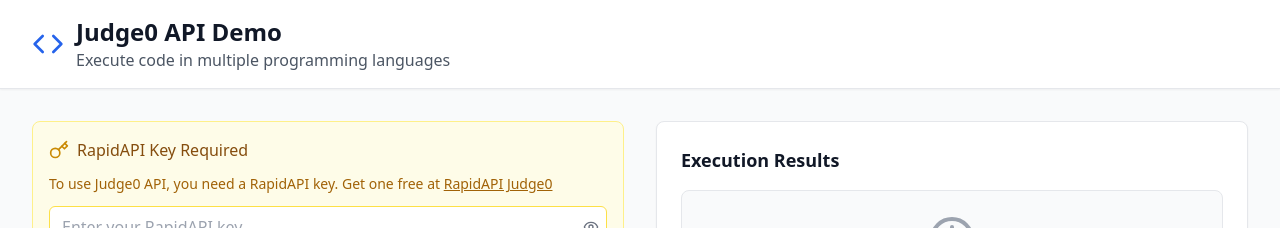
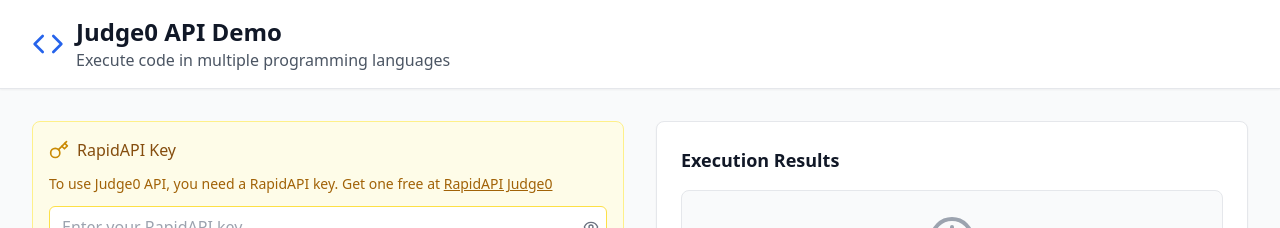
Before and after one commit to KartikeyRaghav/judge0-test, a React (Vite) app: page / in a window 1280 px wide. Shown: the top 228 px of the page. Built offline with nearby package versions, Linux system fonts and the light colour scheme; no server answers.

Commit message:
Update ApiKeyInput.tsx

```diff
--- a/src/components/ApiKeyInput.tsx
+++ b/src/components/ApiKeyInput.tsx
@@ -13,7 +13,7 @@ export const ApiKeyInput: React.FC<ApiKeyInputProps> = ({ apiKey, onApiKeyChange
     <div className="bg-yellow-50 border border-yellow-200 rounded-lg p-4 mb-6">
       <div className="flex items-center space-x-2 mb-3">
         <Key className="w-5 h-5 text-yellow-600" />
-        <h3 className="text-yellow-800 font-medium">RapidAPI Key Required</h3>
+        <h3 className="text-yellow-800 font-medium">RapidAPI Key</h3>
       </div>
       <p className="text-yellow-700 text-sm mb-3">
         To use Judge0 API, you need a RapidAPI key. Get one free at{' '}
```
